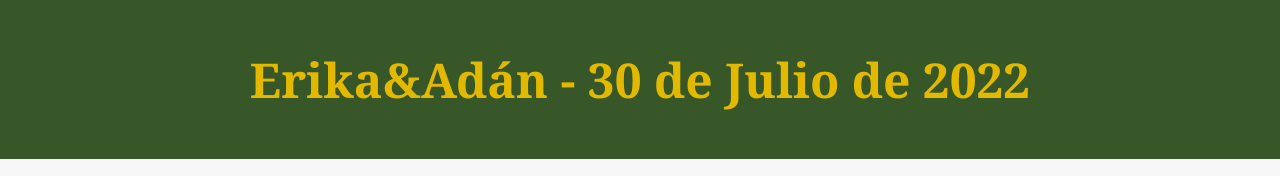
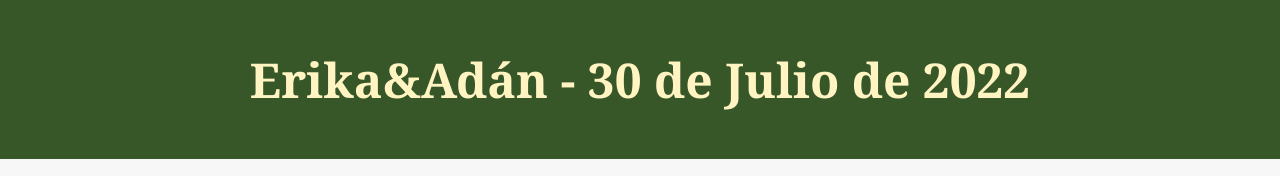
Before and after one commit to adanolachea/ea2022, a plain HTML site: page index.html in a window 1280 px wide. Shown: the top 176 px of the page. Drawn offline with Linux system fonts and the light colour scheme.

Commit message:
Update Header color to Light yellow

```diff
--- a/styles.css
+++ b/styles.css
@@ -8,7 +8,7 @@ body {
 
 header {
     background: #375728;
-    color: rgb(226, 185, 0);
+    color: rgb(255, 244, 194);
     padding: 15px;
     font-size: 24px;
 }
```
